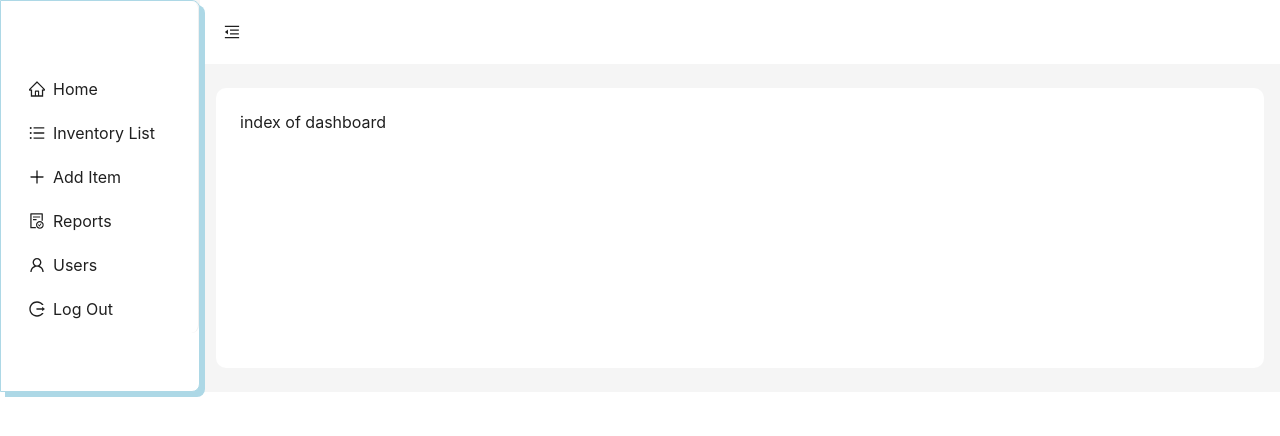
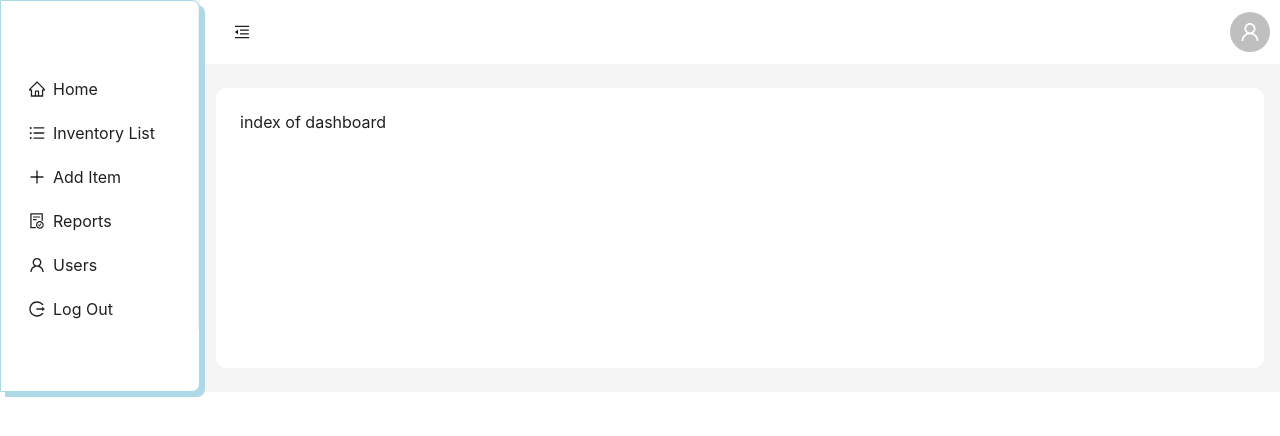
Before and after one commit to afaankhawaja/inventory-frontend, a React (Vite) app: page / in a window 1280 px wide. Shown: the top 436 px of the page. Built offline with nearby package versions, Linux system fonts and the light colour scheme; sample sign-in values are in the browser's storage.

Commit message:
added username in navabr

```diff
--- a/package.json
+++ b/package.json
@@ -14,6 +14,7 @@
     "antd": "^5.26.3",
     "dayjs": "^1.11.13",
     "graphql": "^16.11.0",
+    "jwt-decode": "^4.0.0",
     "react": "^19.1.0",
     "react-dom": "^19.1.0",
     "react-hook-form": "^7.59.0",
--- a/src/Layout/components/HomeLayout.tsx
+++ b/src/Layout/components/HomeLayout.tsx
@@ -9,9 +9,18 @@ import {
   UnorderedListOutlined,
   UserOutlined,
 } from "@ant-design/icons";
-import { Button, Layout, Menu, theme } from "antd";
+import {
+  Avatar,
+  Button,
+  Dropdown,
+  Layout,
+  Menu,
+  theme,
+  type MenuProps,
+} from "antd";
 import { useNavigate } from "react-router";
 import { Outlet } from "react-router";
+import CurrentUser from "../../utils/CurrentUser";
 
 const { Header, Sider, Content } = Layout;
 
@@ -21,6 +30,38 @@ const HomeLayout: React.FC = () => {
     token: { colorBgContainer, borderRadiusLG },
   } = theme.useToken();
   const navigate = useNavigate();
+  const username = CurrentUser();
+
+  const logoutUser = () => {
+    localStorage.removeItem("access_token");
+    localStorage.removeItem("refresh_token");
+    navigate("/signin");
+  };
+  const items: MenuProps["items"] = [
+    {
+      key: "profile",
+      icon: <UserOutlined />,
+      label: (
+        <div style={{ padding: "8px 0" }}>
+          <strong>{username}</strong>
+        </div>
+      ),
+      disabled: true,
+    },
+    {
+      type: "divider",
+    },
+    {
+      key: "logout",
+      icon: <LogoutOutlined />,
+      label: "Logout",
+      danger: true,
+      onClick: () => {
+        logoutUser();
+      },
+    },
+  ];
+
   return (
     <Layout>
       <Sider
@@ -41,9 +82,7 @@ const HomeLayout: React.FC = () => {
           defaultSelectedKeys={["1"]}
           onClick={({ key }) => {
             if (key === "logout") {
-              localStorage.removeItem("access_token");
-              localStorage.removeItem("refresh_token");
-              navigate("/signin");
+              logoutUser();
             } else navigate(key);
           }}
           items={[
@@ -81,7 +120,15 @@ const HomeLayout: React.FC = () => {
         />
       </Sider>
       <Layout>
-        <Header style={{ padding: 0, background: colorBgContainer }}>
+        <Header
+          style={{
+            padding: 10,
+            background: colorBgContainer,
+            display: "flex",
+            justifyContent: "space-between",
+            alignItems: "center",
+          }}
+        >
           <Button
             type="text"
             icon={collapsed ? <MenuUnfoldOutlined /> : <MenuFoldOutlined />}
@@ -92,6 +139,13 @@ const HomeLayout: React.FC = () => {
               height: 64,
             }}
           />
+
+          <Dropdown menu={{ items }} placement="bottomRight" arrow>
+            <Avatar
+              size={{ xs: 24, sm: 32, md: 32, lg: 36, xl: 40, xxl: 54 }}
+              icon={<UserOutlined />}
+            />
+          </Dropdown>
         </Header>
         <Content
           style={{
--- a/src/Users/components/CreateNewUser.tsx
+++ b/src/Users/components/CreateNewUser.tsx
@@ -128,7 +128,11 @@ const CreateNewUser = ({ setOpen }: Props) => {
       <Row gutter={50}>
         <Col span={12}>
           <Form.Item<FieldType> label="Role" name="role">
-            <Select placeholder="Select a role" options={menuItems} />
+            <Select
+              style={{ height: "44px" }}
+              placeholder="Select a role"
+              options={menuItems}
+            />
           </Form.Item>
         </Col>
         <Col span={8}>
--- a/src/Users/components/UpdateUser.tsx
+++ b/src/Users/components/UpdateUser.tsx
@@ -153,7 +153,11 @@ const UpdateUser = ({ selectedUserId, setUpdateModal }: PropsType) => {
         <Row gutter={50}>
           <Col span={12}>
             <Form.Item<FieldType> label="Role" name="role">
-              <Select style={{height:'44px'}} placeholder="Select a role" options={menuItems} />
+              <Select
+                style={{ height: "44px" }}
+                placeholder="Select a role"
+                options={menuItems}
+              />
             </Form.Item>
           </Col>
           <Col span={8}>
--- /dev/null
+++ b/src/utils/CurrentUser.ts
@@ -0,0 +1,17 @@
+import { jwtDecode } from "jwt-decode";
+
+const CurrentUser = () => {
+  const token = localStorage.getItem("access_token");
+  if (token) {
+    try {
+      const decodedUsername = jwtDecode(token);
+      return decodedUsername?.username;
+    } catch (error) {
+      console.error("Error decoding token:", error);
+      return null;
+    }
+  }
+  return null;
+};
+
+export default CurrentUser;
```
Also changed, not shown: 1 other file (tests, documents, lock files or other folders).
